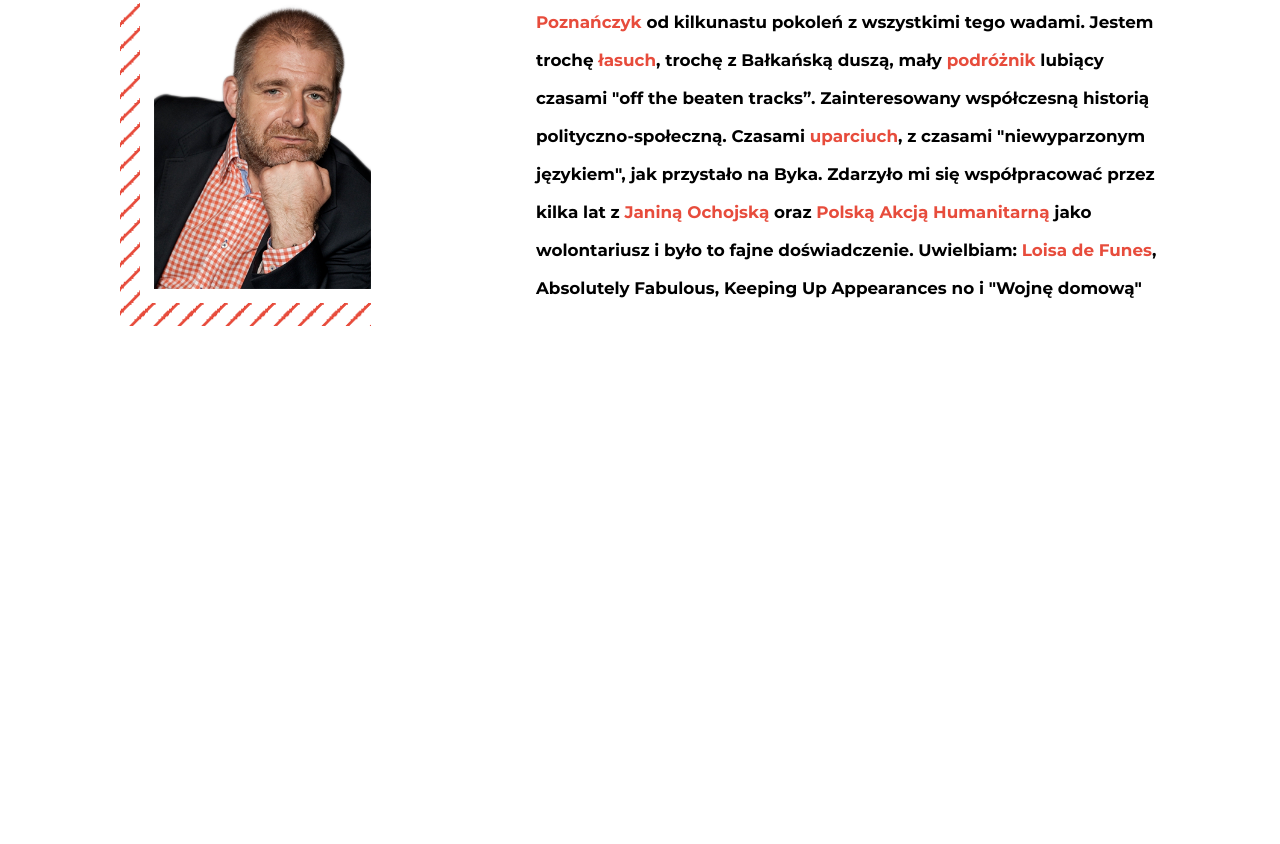
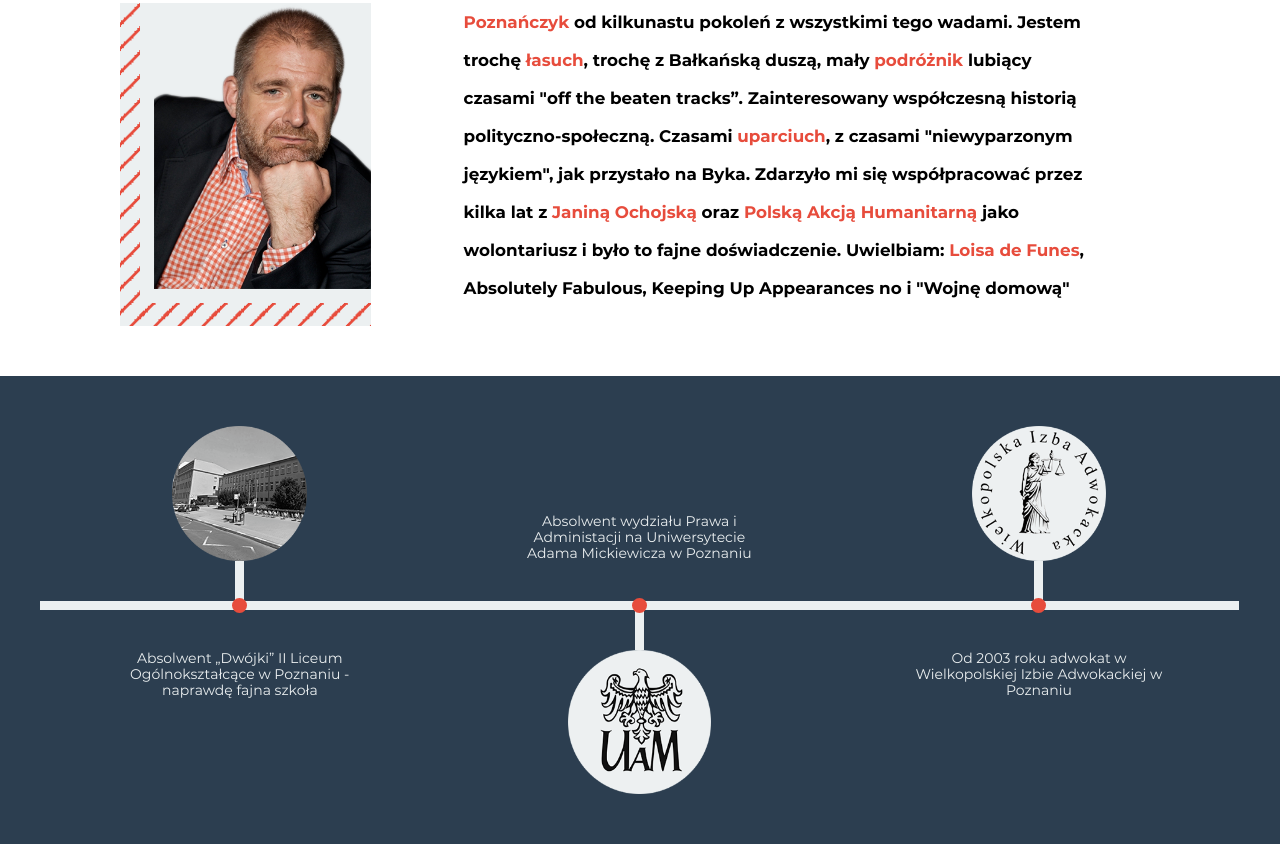
Before and after one commit to HiddeRpl/tuszewski, a website built with webpack: page app/index.html in a window 1280 px wide. Shown: the part 849-1693 px from the top of the page. Before the commit the page ends 1225 px from the top, so only its background shows below. Built offline with nearby package versions, Linux system fonts and the light colour scheme.

Commit message:
timeline

```diff
--- a/app/index.html
+++ b/app/index.html
@@ -22,6 +22,7 @@
 <main>
 ${require('./views/intro.html')}
 ${require('./views/about.html')}
+${require('./views/education.html')}
 </main>
 </body>
 </html>
--- a/app/scss/_about.scss
+++ b/app/scss/_about.scss
@@ -14,11 +14,11 @@
   &__image-wrapper {
     background-image: linear-gradient(
       135deg,
-      #ffffff 40%,
+      $secondary-color 40%,
       #e74c3c 40%,
       #e74c3c 50%,
-      #ffffff 50%,
-      #ffffff 90%,
+      $secondary-color 50%,
+      $secondary-color 90%,
       #e74c3c 90%,
       #e74c3c 100%
     );
@@ -45,7 +45,7 @@
   }
 
   &__image {
-    background-color: #fff;
+    background-color: $secondary-color;
     height: 300px;
     padding: 0 0 14px 14px;
   }
--- /dev/null
+++ b/app/scss/_education.scss
@@ -0,0 +1,83 @@
+$border-width: 9px;
+$line-to-border: 40px;
+
+.education {
+  &__wrapper {
+    background-color: $primary-color;
+    color: $secondary-color;
+    display: flex;
+    width: 100%;
+  }
+
+  &__element {
+    width: 33.3%;
+
+    &.is-inverse {
+      .is-upper-row:before {
+        bottom: calc(#{-$border-width} + #{-$line-to-border});
+      }
+
+      .education__image {
+        padding-bottom: initial;
+        padding-top: $line-to-border;
+      }
+    }
+  }
+
+  &__row {
+    height: 50%;
+
+    &.is-upper-row {
+      border-bottom: $border-width solid $secondary-color;
+      position: relative;
+
+      &:after {
+        content: '';
+        background-color: $accent-color;
+        height: 15px;
+        width: 15px;
+        border-radius: 50%;
+        position: absolute;
+        bottom: -12px;
+        left: 0;
+        right: 0;
+        margin: auto;
+      }
+
+      &:before {
+        content: '';
+        height: $line-to-border;
+        width: $border-width;
+        background-color: $secondary-color;
+        position: absolute;
+        bottom: 0;
+        left: 0;
+        right: 0;
+        margin: auto;
+      }
+    }
+
+    &.is-upper-row.is-with-text {
+      display: flex;
+      align-items: flex-end;
+      padding-bottom: $line-to-border;
+    }
+
+    &.is-lower-row.is-with-text {
+      padding-top: $line-to-border;
+    }
+  }
+
+  &__image {
+    padding-bottom: $line-to-border;
+    height: 100%;
+    margin: auto;
+    display: block;
+  }
+
+  &__text {
+    text-align: center;
+    max-width: 250px;
+    margin: 0 auto;
+  }
+}
--- a/app/scss/_grid.scss
+++ b/app/scss/_grid.scss
@@ -65,14 +65,11 @@
   flex: 1 1 auto;
 }
 
-.clearfix:before,
-.clearfix:after {
+.clearfix::after {
   content: ' ';
-  display: table;
-  grid-column-start: 1;
-  grid-row-start: 1;
-  grid-column-end: 2;
-  grid-row-end: 2;
+  display: block;
+  height: 0;
+  clear: both;
 }
 
 @mixin full-width {
--- a/app/scss/_intro.scss
+++ b/app/scss/_intro.scss
@@ -1,5 +1,5 @@
 .intro {
-  color: $secondary-color;
+  color: $white;
   min-height: 700px;
   background: url(../images/background.png) center/cover no-repeat;
   display: flex;
--- a/app/scss/_variables.scss
+++ b/app/scss/_variables.scss
@@ -3,7 +3,7 @@ $white: #fff;
 $black: #000;
 
 $primary-color: #2c3e50;
-$secondary-color: #fff;
+$secondary-color: #ecf0f1;
 $accent-color: #e74c3c;
 
 $text-color: $black;
--- a/app/scss/styles.scss
+++ b/app/scss/styles.scss
@@ -11,3 +11,4 @@
 @import 'navbar';
 @import 'intro';
 @import 'about';
+@import 'education';
--- a/app/views/about.html
+++ b/app/views/about.html
@@ -3,7 +3,7 @@
     <h4 class="main-section__header font-bold">
       O mnie
     </h4>
-    <div class="about-me__wrapper">
+    <div class="about-me__wrapper clearfix">
       <div class="about-me__image-wrapper">
         <img src="../images/face.png" alt="Portret" class="about-me__image">
       </div>
--- /dev/null
+++ b/app/views/education.html
@@ -0,0 +1,32 @@
+<section class="main-section education__wrapper">
+  <article class="education__element">
+    <div class="education__row is-upper-row">
+      <img class="education__image" src="../images/liceum.png" alt="2 Liceum Ogólnokształcące w Poznaniu">
+    </div>
+    <div class="education__row is-lower-row is-with-text">
+      <p class="education__text">
+        Absolwent „Dwójki” II Liceum Ogólnokształcące w Poznaniu - naprawdę fajna szkoła
+      </p>
+    </div>
+  </article>
+  <article class="education__element is-inverse">
+    <div class="education__row is-upper-row is-with-text">
+      <p class="education__text">
+        Absolwent wydziału Prawa i Administacji na Uniwersytecie Adama Mickiewicza w Poznaniu
+      </p>
+    </div>
+    <div class="education__row is-lower-row">
+      <img class="education__image" src="../images/UAM-logo.png" alt="Uniwersytet Adama Mickiewicza w Poznaniu">
+    </div>
+  </article>
+  <article class="education__element">
+    <div class="education__row is-upper-row">
+      <img class="education__image" src="../images/WIA-logo.png" alt="Wielkopolska Izba Adwokacka">
+    </div>
+    <div class="education__row is-lower-row is-with-text">
+      <p class="education__text">
+        Od 2003 roku adwokat w Wielkopolskiej Izbie Adwokackiej w Poznaniu
+      </p>
+    </div>
+  </article>
+</section>
```
Also changed, not shown: app/images/UAM-logo.png (added), app/images/WIA-logo.png (added), app/images/liceum.png (added).
